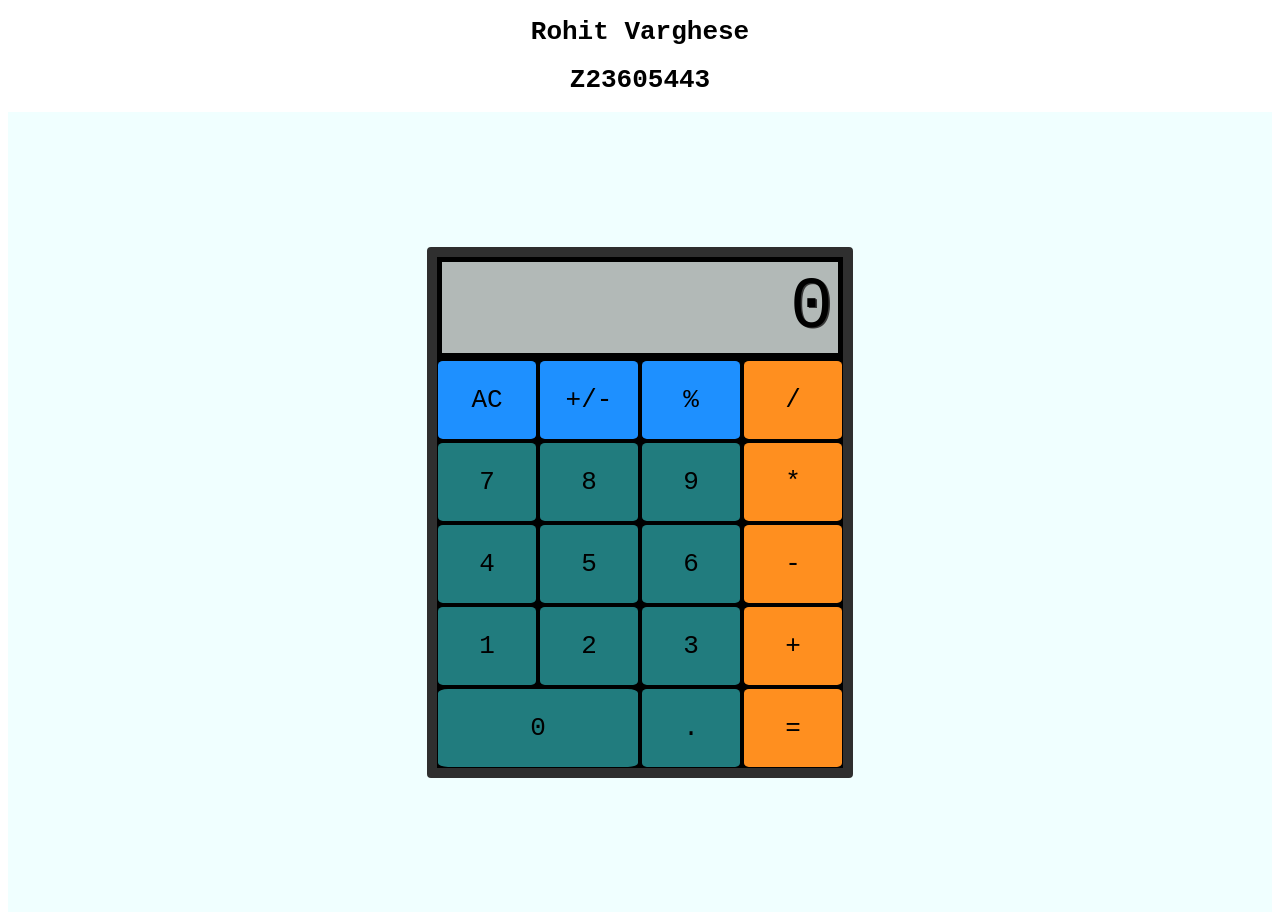
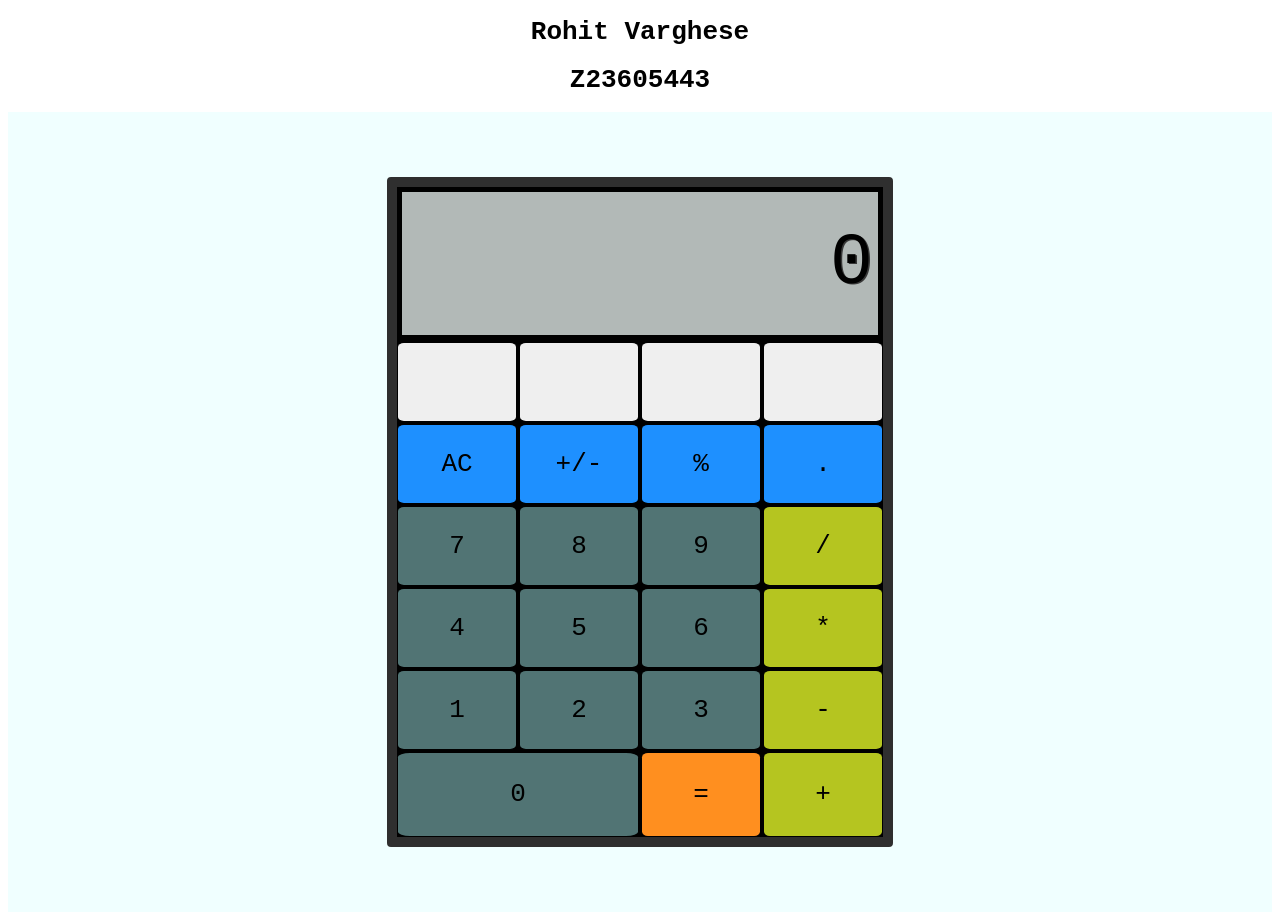
Before and after one commit to cop4808-spring-2023-fullstack-web/cop4808-git-and-github-fundamentals-rohv25, a plain HTML site: page index.html in a window 1280 px wide. Drawn offline with Linux system fonts and the light colour scheme.

Commit message:
Updated CSS by rearranging buttons and changing colors Added new row of buttons to be used later

```diff
--- a/index.html
+++ b/index.html
@@ -11,25 +11,37 @@
         <main id="calc">
             <div id="container">
                 <div id="display">0</div>
+                <button type="button" class="x" value="x" data-key=""></button>
+                <button type="button" class="x" value="x" data-key=""></button>
+                <button type="button" class="x" value="x" data-key=""></button>
+                <button type="button" class="x" value="x" data-key=""></button>
+
                 <button type="button" class="clear" value="clear" data-key="8">AC</button>
                 <button type="button" class="sign" value="sign" data-key="192">+/-</button>
                 <button type="button" class="percent" value="percent" data-key="80">%</button>
-                <button type="button" class="operator" value="/" data-key="68">/</button>
+                <button type="button" class="decimal" value="." data-key="190">.</button>
+
                 <button type="button" class="operand" value="7" data-key="55">7</button>
                 <button type="button" class="operand" value="8" data-key="56">8</button>
                 <button type="button" class="operand" value="9" data-key="57">9</button>
-                <button type="button" class="operator" value="*" data-key="88">*</button>
+                <button type="button" class="operator" value="/" data-key="68">/</button>
+
                 <button type="button" class="operand" value="4" data-key="52">4</button>
                 <button type="button" class="operand" value="5" data-key="53">5</button>
                 <button type="button" class="operand" value="6" data-key="54">6</button>
-                <button type="button" class="operator" value="-" data-key="173">-</button>
+                <button type="button" class="operator" value="*" data-key="88">*</button>
+
                 <button type="button" class="operand" value="1" data-key="49">1</button>
                 <button type="button" class="operand" value="2" data-key="50">2</button>
                 <button type="button" class="operand" value="3" data-key="51">3</button>
+                <button type="button" class="operator" value="-" data-key="173">-</button>
+
+                <button type="button" id="zero" class="operand" value="0" data-key="48">0</button>
+                <button type="button" class="equals" value="=" data-key="69">=</button>
                 <button type="button" class="operator" value="+" data-key="61">+</button>
-                <button type="button" id="zero" class="operand" value="0" data-key="48">0</button>
-                <button type="button" class="decimal" value="." data-key="190">.</button>
-                <button type="button" class="equals" value="=" data-key="69">=</button>
+                <!--<button type="button" class="decimal" value="." data-key="190">.</button>-->
+
+
             </div>
         </main>
     <script src="./scripts/script.js"></script>
--- a/styles/style.css
+++ b/styles/style.css
@@ -19,9 +19,10 @@ html {
     border: 10px solid rgba(47,47,47,1);
     border-radius: 4px;
     display: grid;
-    grid-template-columns: repeat(4, 100px);
+    grid-template-columns: repeat(4, 120px);
     grid-template-rows: minmax(100px, auto) repeat(5, 80px);
     gap: 2px;
+    height: 650px;
 }
 
 #display {
@@ -54,11 +55,11 @@ button {
 }
 
 .operator {
-    background-color: #FF8F1F;
+    background-color: #b5c520;
 }
 
 .operator:focus {
-    background-color: #ffc183;
+    background-color: #dcf029;
 }
 
 .equals {
@@ -70,19 +71,19 @@ button {
 }
 
 .operand {
-    background-color: #217C7E;
+    background-color: #517474;
 }
 
 .operand:active {
-    background-color: #33b9bb;
+    background-color: #75a7a7;
 }
 
 .decimal {
-    background-color: #217C7E;
+    background-color: dodgerblue;
 }
 
 .decimal:active {
-    background-color: #33b9bb;
+    background-color: rgb(123, 189, 255);
 }
 
 .clear {
```
